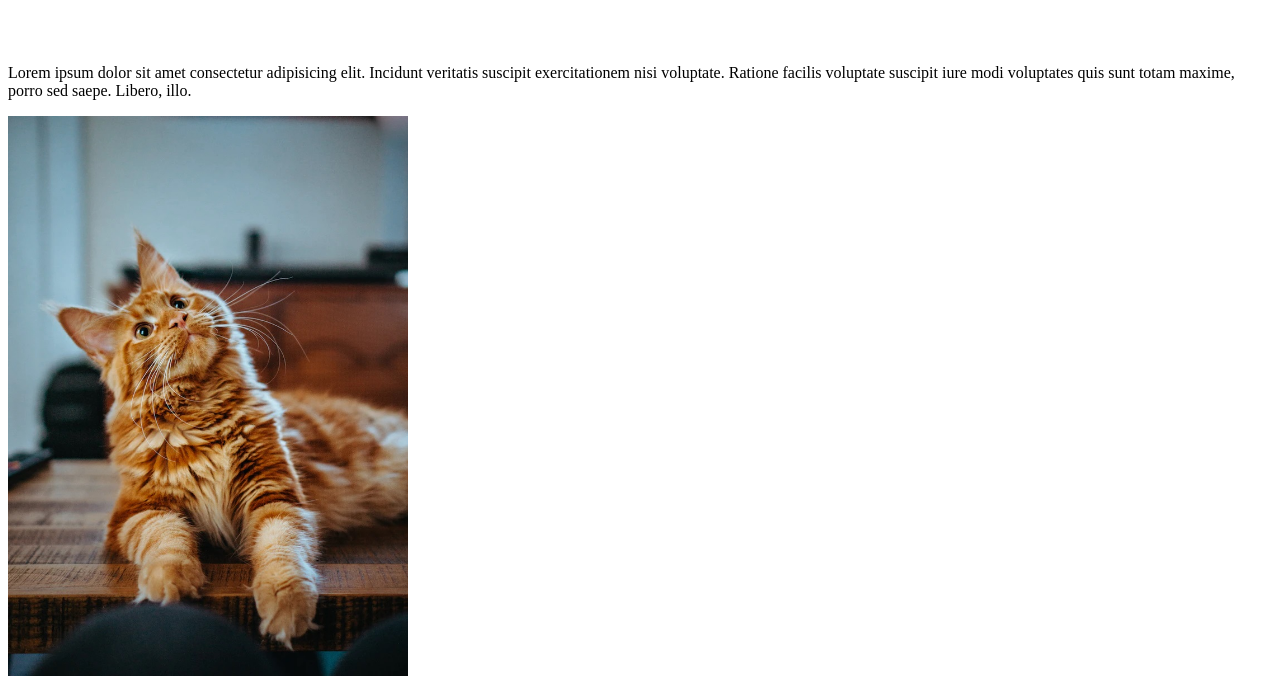
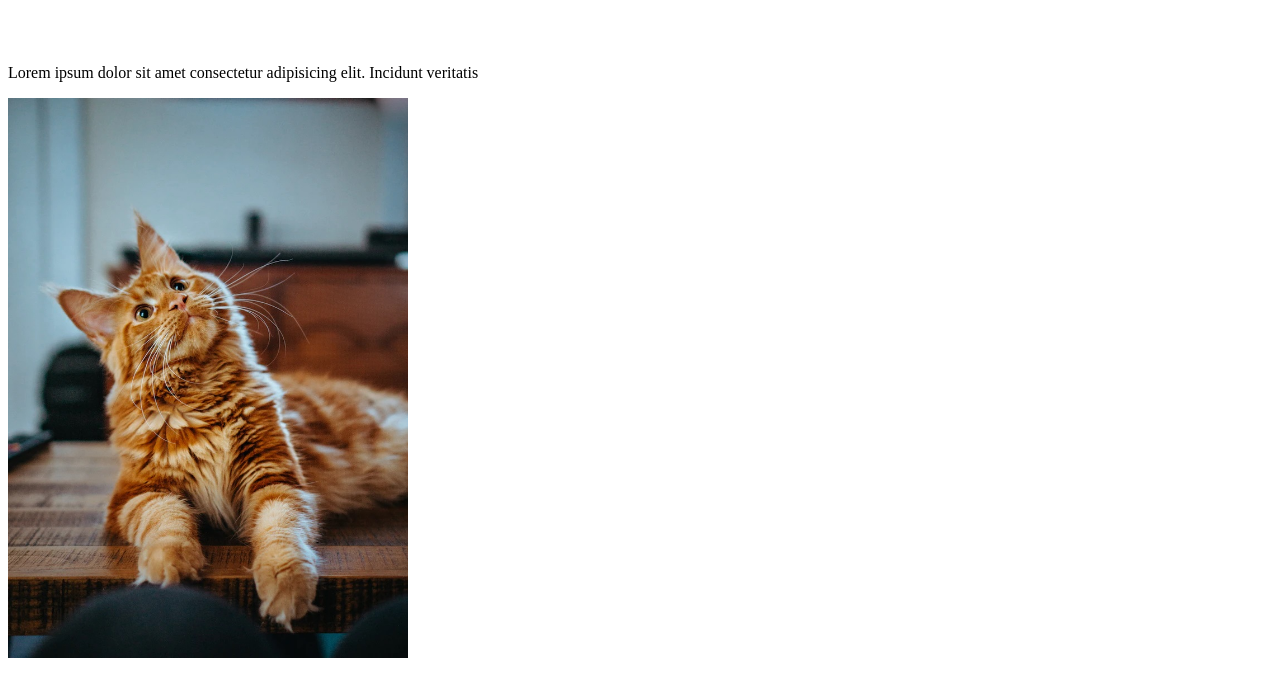
Before and after one commit to gp355d/2024-vite-test, a website built with Vite: page pages/index.html in a window 1280 px wide. Shown: the part 215-903 px from the top of the page. Built offline with nearby package versions, Linux system fonts and the light colour scheme.

Commit message:
縮減內容文字長度

```diff
--- a/pages/index.html
+++ b/pages/index.html
@@ -10,7 +10,7 @@
     <%- include('./layout/header'); -%>
 
     <h1 class="index-title">我是首頁</h1>
-    <p>Lorem ipsum dolor sit amet consectetur adipisicing elit. Incidunt veritatis suscipit exercitationem nisi voluptate. Ratione facilis voluptate suscipit iure modi voluptates quis sunt totam maxime, porro sed saepe. Libero, illo.</p>
+    <p>Lorem ipsum dolor sit amet consectetur adipisicing elit. Incidunt veritatis </p>
     <img src="../assets/images/cat.jpg" style="width: 400px;" alt="cat">
 
     <%- include('./layout/footer'); -%>
```
